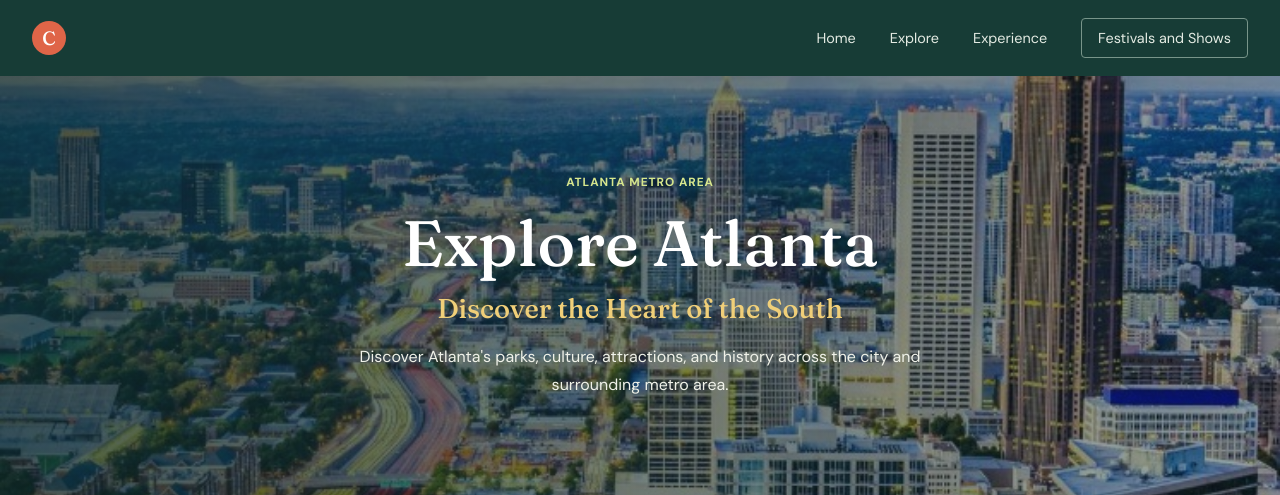
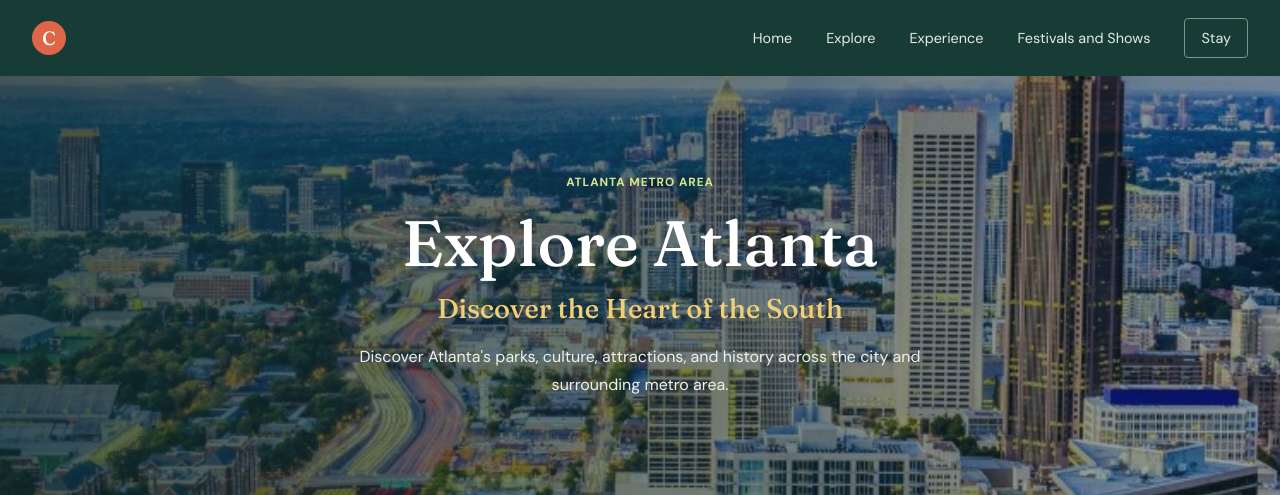
Before and after one commit to vivaanr-creator/fbla-2026-webapp, a Flask app: page /explore in a window 1280 px wide. Shown: the top 495 px of the page. Run offline with Flask 3, Linux system fonts and the light colour scheme.

Commit message:
Add 'Stay' link to navigation menu
Added a 'Stay' link to the navigation menu.

```diff
--- a/templates/base.html
+++ b/templates/base.html
@@ -30,6 +30,7 @@
         <a href="{{ url_for('explore') }}" {% if active_page == 'explore' %}aria-current="page"{% endif %}>Explore</a>
         <a href="{{ url_for('experience') }}" {% if active_page == 'experience' %}aria-current="page"{% endif %}>Experience</a>
         <a href="{{ url_for('festivals') }}" {% if active_page == 'festivals' %}aria-current="page"{% endif %}>Festivals and Shows</a>
+        <a href="{{ url_for('stay') }}" {% if active_page == 'stay' %}aria-current="page"{% endif %}>Stay</a>
       </div>
     </nav>
   </header>
```
